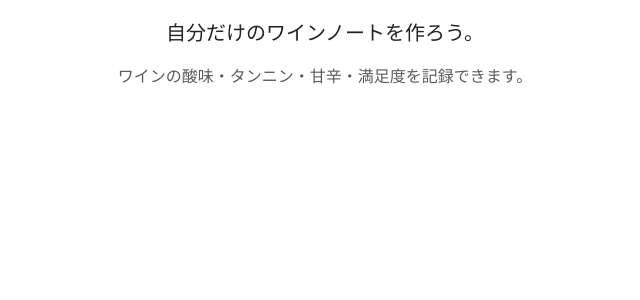
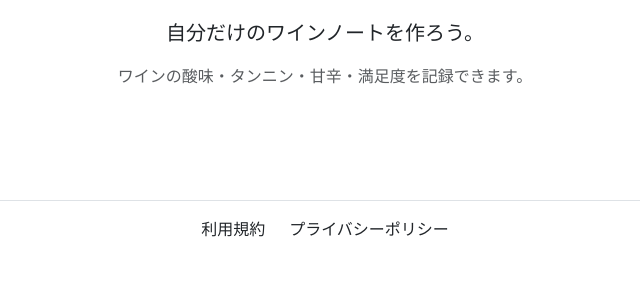
Before and after one commit to eeeeeeriko/graduate_step_v2, a Rails app: page / in a window 1280 px wide. Shown: the part 215-515 px from the top of the page, without its empty margins (315-955 px from the left). Run offline with Rails 7, Linux system fonts and the light colour scheme; style sheets or scripts are compiled from the project's sources; some libraries are stand-ins or nearby versions.

Commit message:
Add shared footer

```diff
--- a/app/views/layouts/application.html.erb
+++ b/app/views/layouts/application.html.erb
@@ -25,5 +25,6 @@
     <% end %>
 
     <%= yield %>
+    <%= render "shared/footer" %>
   </body>
 </html>
--- /dev/null
+++ b/app/views/shared/_footer.html.erb
@@ -0,0 +1,6 @@
+<footer class="border-top py-3 mt-5">
+  <div class="container d-flex justify-content-center gap-4">
+    <%= link_to t("common.terms"), "#", class: "text-decoration-none text-dark" %>
+    <%= link_to t("common.privacy_policy"), "#", class: "text-decoration-none text-dark" %>
+  </div>
+</footer>
--- a/config/locales/views/ja.yml
+++ b/config/locales/views/ja.yml
@@ -17,6 +17,8 @@ ja:
     edit: "編集"
     update: "更新"
     delete: "削除"
+    terms: "利用規約"
+    privacy_policy: "プライバシーポリシー"
 
   devise:
     failure:
```
